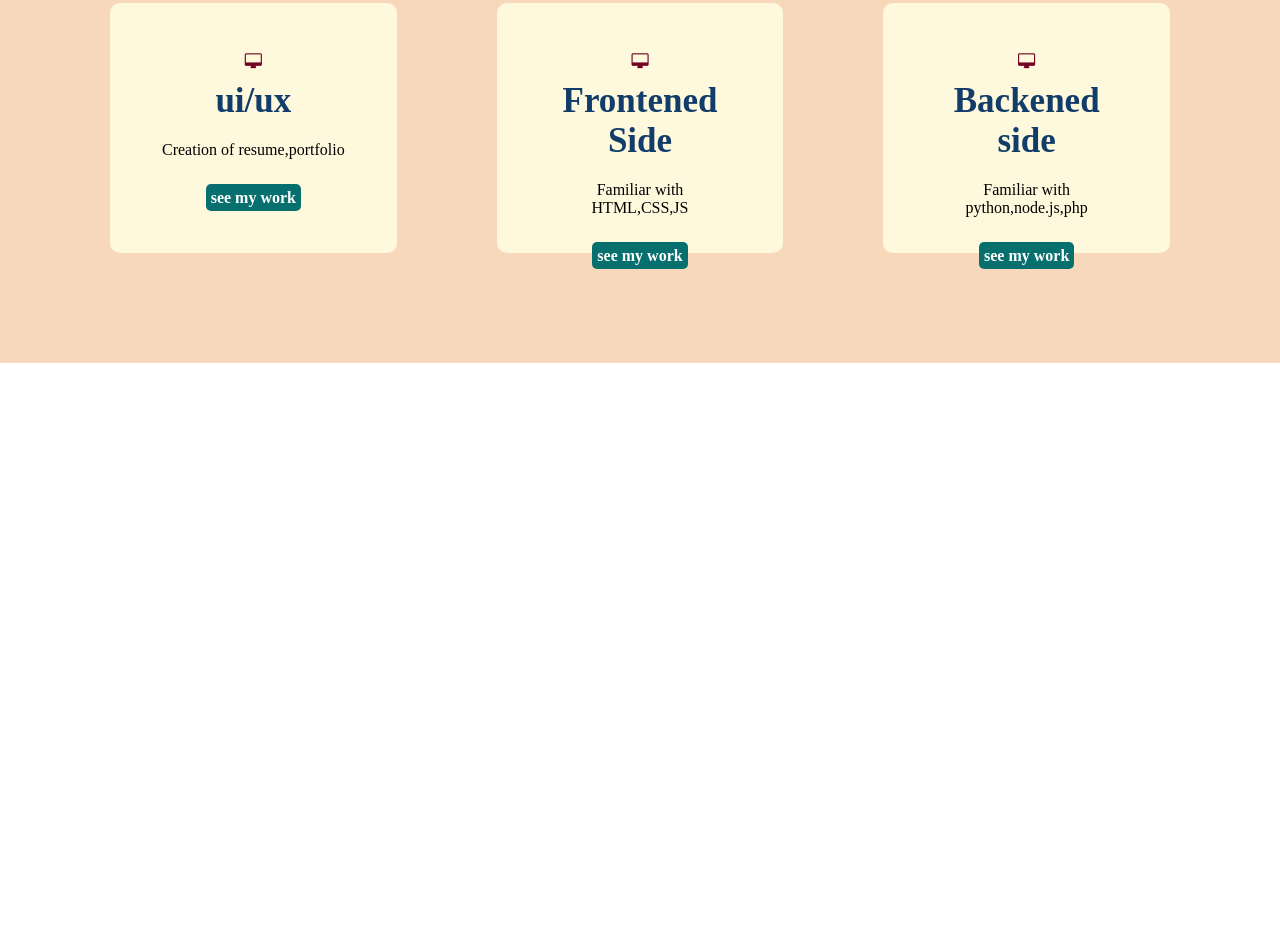
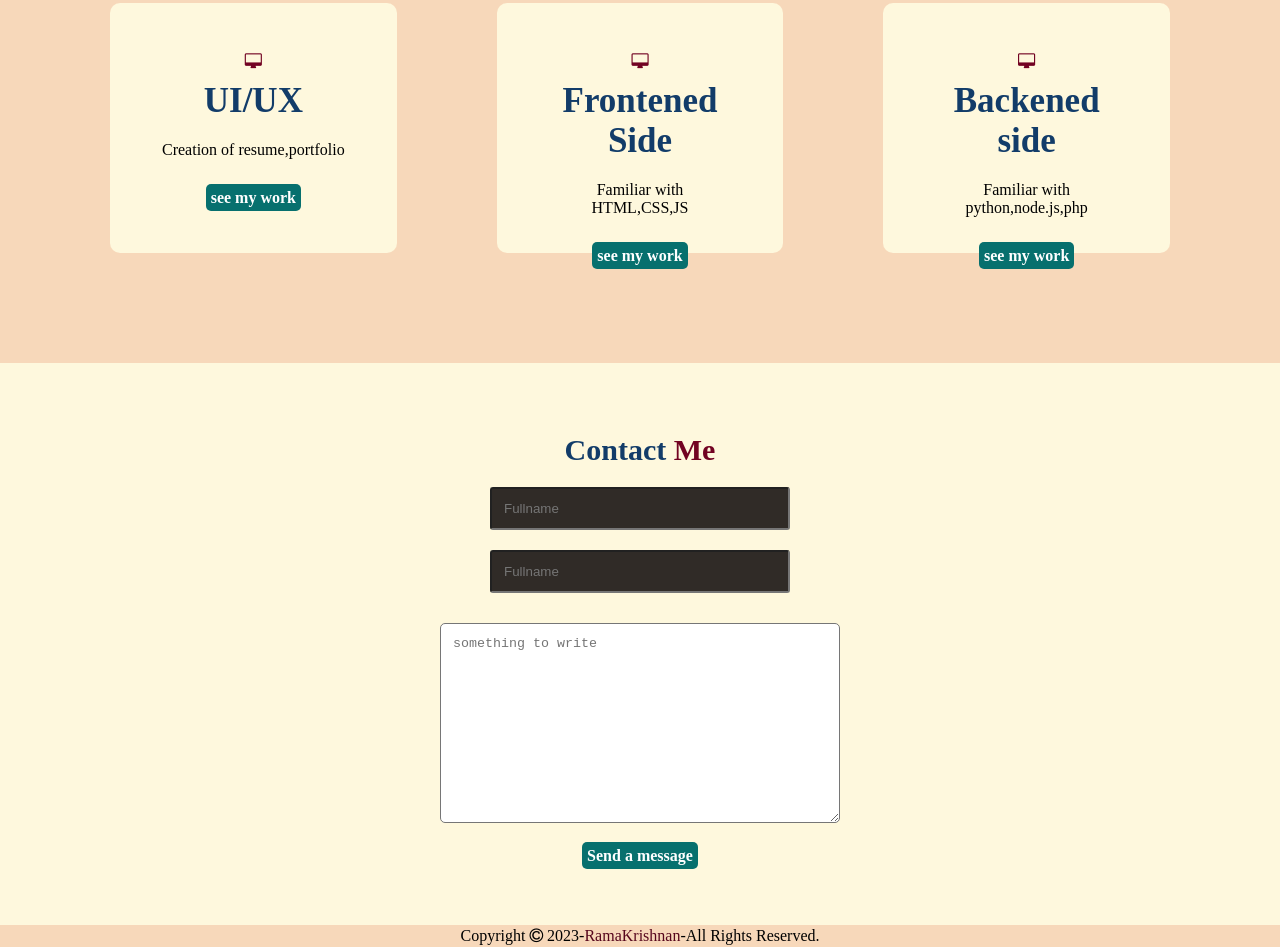
Before and after one commit to RamakrishnanRamanathan/rama-portfolio, a plain HTML site: page index.html in a window 1280 px wide. Shown: the part 1197-2144 px from the top of the page. Before the commit the page ends 1560 px from the top, so only its background shows below. Drawn offline with Linux system fonts and the light colour scheme.

Commit message:
finished

```diff
--- a/assests/css/style.css
+++ b/assests/css/style.css
@@ -215,10 +215,9 @@ header .top-button:hover {
   background-color: var(--secondary-color);
 }
 .box_division i {
-  border-radius:50%;
+  border-radius: 50%;
   color: #720322;
-  border:10px;
-
+  border: 10px;
 }
 .box_division h4 {
   color: #123c69;
@@ -227,16 +226,65 @@ header .top-button:hover {
 }
 .box_division p {
   margin-top: 20px;
-  margin-bottom:30px;
+  margin-bottom: 30px;
   text-align: center;
 }
 .box_division a {
-
   text-decoration: none;
-  color:white;
+  color: white;
   font-weight: 600;
   background-color: #07706e;
-  padding:5px;
+  padding: 5px;
+  border-radius: 5px;
+}
+.contact_add {
+  background-color: var(--secondary-color);
+  text-align: center;
+  padding: 60px;
+}
+.contact_add h4 {
+  color: #123c69;
+  font-size: 30px;
+  padding: 10px;
+}
+.contact_add h4 span {
+  color: #720322;
+}
+.info_con .form  input
+{
+  margin-top: 10px;
+  margin-bottom:10px;
+  width: 300px;
+  border-radius: 3px;
+  padding: 12px;
+  color: white;
+
+background-color:var(--btn-color);
+}
+.info_con .form textarea{
+    padding:12px;width: 400px;
+    height: 200px;
+    border-radius: 5px;
+    margin-top:20px;
+    margin-bottom:20px;
+    text-align: left;
+
+
+
+}.info_con a{
+    text-decoration: none;
+  color: white;
+  background-color: #07706e;
+  font-weight: bold;
+  padding: 5px;
   border-radius: 5px;
 
+
 }
+footer p{
+    background-color: var(--primary-color);
+    padding: 2px;
+    text-align: center;
+}footer span{
+    color:  #56051c;
+}
--- a/index.html
+++ b/index.html
@@ -110,7 +110,7 @@
         <div class="lower_box_division">
           <div class="box_division">
             <i class="fa fa-desktop" aria-hidden="true"></i>
-            <h4>ui/ux</h4>
+            <h4>UI/UX</h4>
             <p>Creation of resume,portfolio</p>
             <a href="#">see my work</a>
           </div>
@@ -128,6 +128,32 @@
           </div>
         </div>
       </section>
+      <section class="contact_add">
+        <h4>Contact <span>Me</span></h4>
+        <div class="info_con">
+          <div class="form">
+            <form>
+                <input type="text" name="fullname" placeholder="Fullname">
+            </form>
+          </div>
+          <div class="form">
+            <form>
+                <input type="text" name="fullname" placeholder="Fullname">
+            </form>
+          </div>
+          <div class="form">
+            <form>
+                <textarea placeholder="something to write"></textarea>
+            </form>
+          </div>
+
+          <a href="#">Send a message</a>
+        </div>
+      </section>
     </main>
+    <footer>
+        <p>Copyright <i class="fa fa-copyright" aria-hidden="true"></i>
+            2023-<span>RamaKrishnan</span>-All Rights Reserved.</p>
+    </footer>
   </body>
 </html>
```
